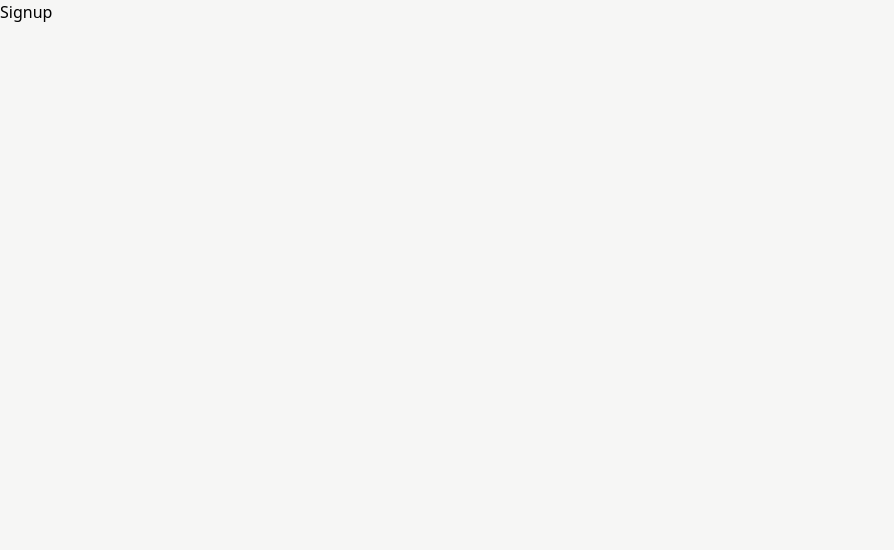
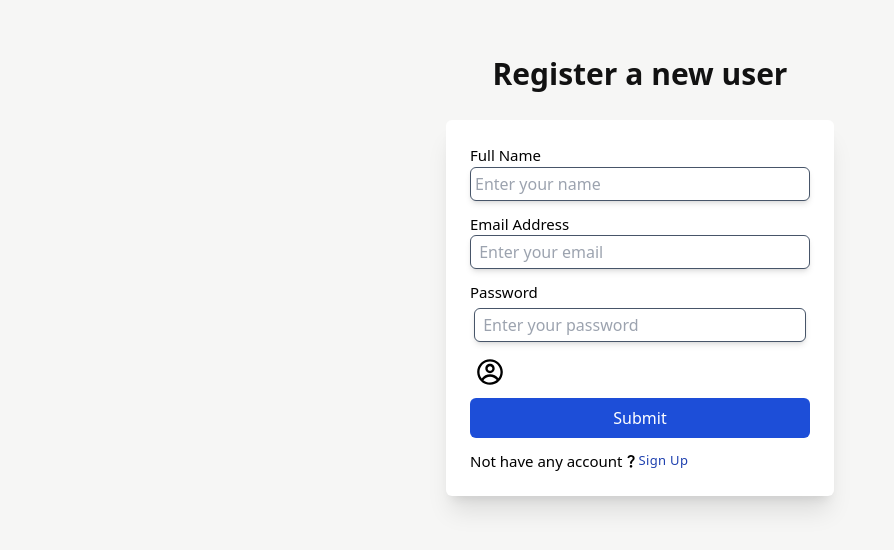
Before and after one commit to prashant2150487/ecommerce-web, a React (Create React App) app in the folder client/: page /signup in a window 1280 px wide. Shown: the top 550 px of the page, without its empty margins (0-894 px from the left). Built offline with nearby package versions, Linux system fonts and the light colour scheme.

Commit message:
ready to sign up page

```diff
--- a/client/src/components/Login/Login.js
+++ b/client/src/components/Login/Login.js
@@ -16,7 +16,7 @@ const Login = () => {
           Login to your account
         </h2>
         <form
-          className="bg-white  w-full p-6 mt-7 flex flex-col gap-3 rounded-md shadow-xl "
+          className="bg-white  w-full p-6 mt-7 flex flex-col gap-3 rounded-md shadow-xl"
           onSubmit={handlesubmit}
         >
           <div className="flex flex-col ">
--- a/client/src/components/Signup/Signup.js
+++ b/client/src/components/Signup/Signup.js
@@ -1,9 +1,83 @@
-import React from 'react'
+import React, { useState } from "react";
+import { MdQuestionMark } from "react-icons/md";
+import { CgProfile } from "react-icons/cg";
+const Signup = () => {
+  const [Name, setName] = useState("");
+  const [Email, setEmail] = useState("");
+  const [password, setPassword] = useState("");
+  const handlesubmit = (e) => {
+    e.preventDefault();
+    if (!Name || !Email || !password) {
+      alert("Please fill all the fields");
+    }
+  };
+  return (
+    <div>
+      <div className="m-auto flex items-center justify-center flex-col mt-10  w-[100%] max-w-[420px] p-4  font-medium shadow-stone-700">
+        <h2 className="text-3xl font-bold text-[#121212] ">
+          Register a new user
+        </h2>
+        <form
+          className="bg-white  w-full p-6 mt-7 flex flex-col gap-3 rounded-md shadow-xl"
+          onSubmit={handlesubmit}
+        >
+          <div className="flex flex-col ">
+            <label htmlFor="email" className="text- gray text-[15px]">
+              Full Name
+            </label>
+            <input
+              type="email "
+              placeholder="Enter your name"
+              className=" flex-1 rounded-md p-1 shadow-md outline-none border border-slate-600"
+              value={Name}
+              onChange={(e) => setName(e.target.value)}
+            />
+          </div>
+          <div className="flex flex-col ">
+            <label htmlFor="email" className="text- gray text-[15px]">
+              Email Address
+            </label>
+            <input
+              type="email "
+              placeholder=" Enter your email"
+              className=" flex-1 rounded-md p-1 shadow-md outline-none border border-slate-600"
+              value={Email}
+              onChange={(e) => setEmail(e.target.value)}
+            />
+          </div>
+          <div className="flex flex-col ">
+            <label htmlFor="password" className="text-gray text-[15px]">
+              Password
+            </label>
+            <div className="flex justify-between items-center flex-1  p-1 shadow-slate-500 ">
+              <input
+                type="password"
+                placeholder=" Enter your password"
+                className=" flex-1 p-1  rounded-md shadow-md outline-none border border-slate-600"
+                value={password}
+                onChange={(e) => setPassword(e.target.value)}
+              />
+            </div>
+          </div>
+          <div className="flex justify-between items-center">
+            <CgProfile className="w-10 h-7" />
+          </div>
+          <button className=" flex justify-center items-center m-auto bg-blue-700 w-full p-2 rounded-md text-white">
+            Submit
+          </button>
+          <div className="flex items-center ">
+            <div className="flex justify-center items-center">
+              <h1 className="text-gray text-[15px]">Not have any account</h1>
+              <MdQuestionMark />
+            </div>
+            <h1 className="text-blue-800 text-[13px] tracking-wide font-normal">
+              Sign Up
+            </h1>
+          </div>
+        </form>
+      </div>
+    </div>
+  );
+};
 
-const Signup = () => {
-  return (
-    <div>Signup</div>
-  )
-}
-
-export default Signup
+export default Signup;
```
